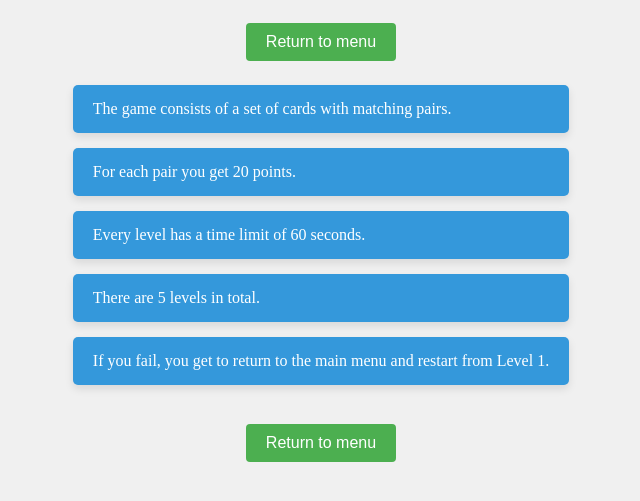
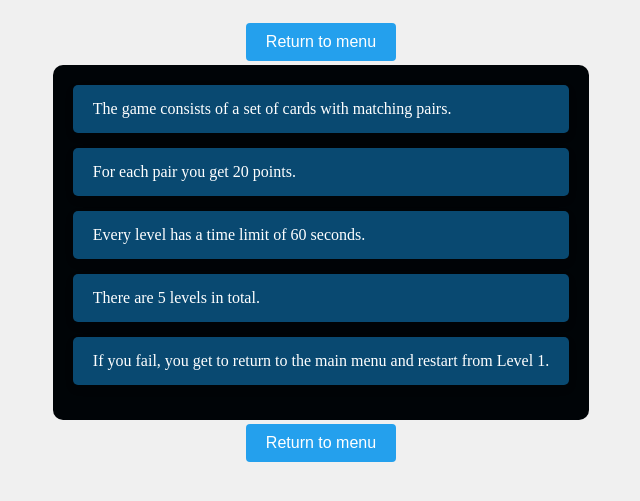
Before and after one commit to Khaled-AlAsadi/Memory-Game, a plain HTML site: page rules.html in a window 1280 px wide. Shown: the part 61-562 px from the top of the page, without its empty margins (319-959 px from the left). Drawn offline with Linux system fonts and the light colour scheme.

Commit message:
Update rules style

```diff
--- a/assets/css/rules.css
+++ b/assets/css/rules.css
@@ -21,10 +21,11 @@ section h1 {
   flex-direction: column;
   padding: 20px;
   border-radius: 10px;
+  background-color: #000407;
 }
 
 .rules-container ul li {
-  background-color: #3498db;
+  background-color:#094971;
   padding: 15px 20px;
   font-size: 16px;
   border: none;
@@ -67,7 +68,7 @@ li {
 }
 
 .returnToMenuButton {
-  background-color: #4CAF50;
+  background-color: #24a0ed;
   color: white;
   border: none;
   padding: 10px 20px;
@@ -82,7 +83,7 @@ li {
 }
 
 .returnToMenuButton:hover {
-  background-color: #45a049;
+  background-color: #031825;
 }
 
 .returnToMenuButton a {
```
